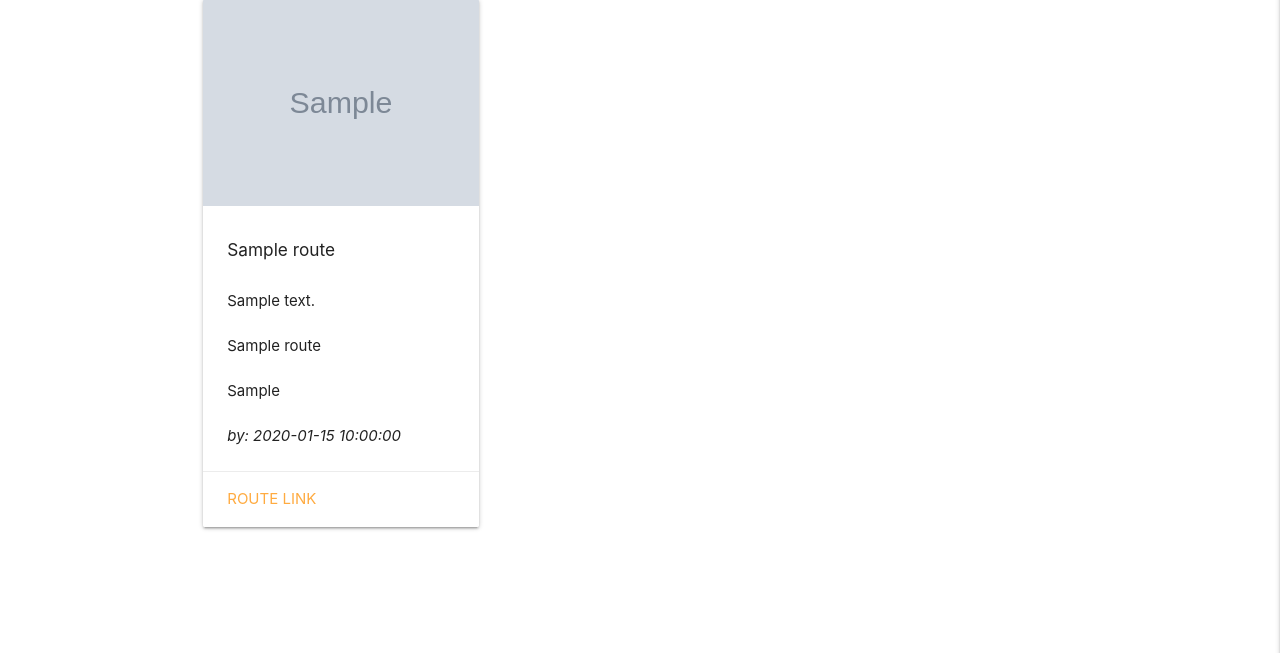
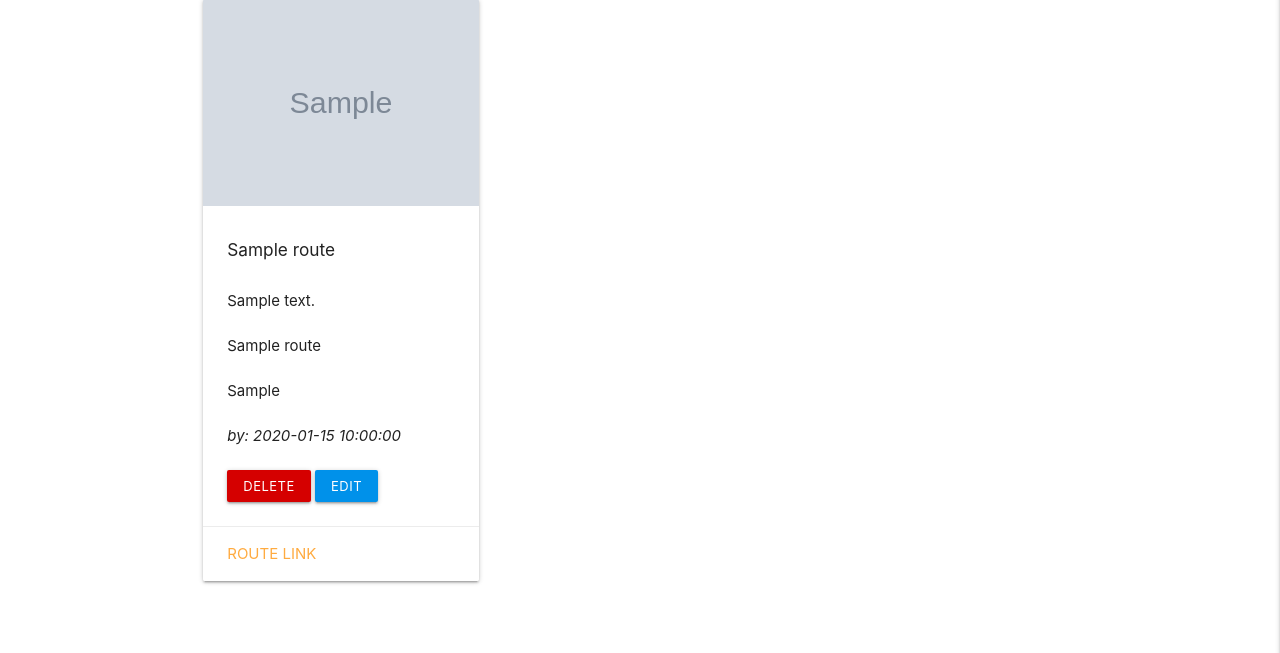
Before and after one commit to Matty-El/velo-route, a Flask app: page / in a window 1280 px wide. Shown: the part 147-800 px from the top of the page. Run offline with Flask 2, Linux system fonts and the light colour scheme; grey boxes marked "Sample" are stand-in pictures; a database or web service that is not in the repository returns one stand-in record (values such as "Sample title"); some libraries are stand-ins or nearby versions.

Commit message:
Style flash messages, add delete and edit buttons to routes cards

```diff
--- a/static/css/style.css
+++ b/static/css/style.css
@@ -0,0 +1,3 @@
+.flashes h4 {
+    line-height: 2;
+}
--- a/templates/routes.html
+++ b/templates/routes.html
@@ -16,7 +16,11 @@
             <p>{{ route.route_description}}</p><br>
             <p>{{ route.category_name }}</p><br>
             <p>{{ route.route_distance }}</p><br>
-            <p><em>by: {{ route.created_by }}</em></p>
+            <p><em>by: {{ route.created_by }}</em></p><br>
+            <div class="">
+              <a href="" class="btn-small red accent-4 waves-effect">Delete</a>
+              <a href="" class="btn-small light-blue accent-4 waves-effect">Edit</a>
+            </div>
           </div>
           <div class="card-action">
             <a href="{{ route.route_link }}" target="_blank">Route Link</a>
```
